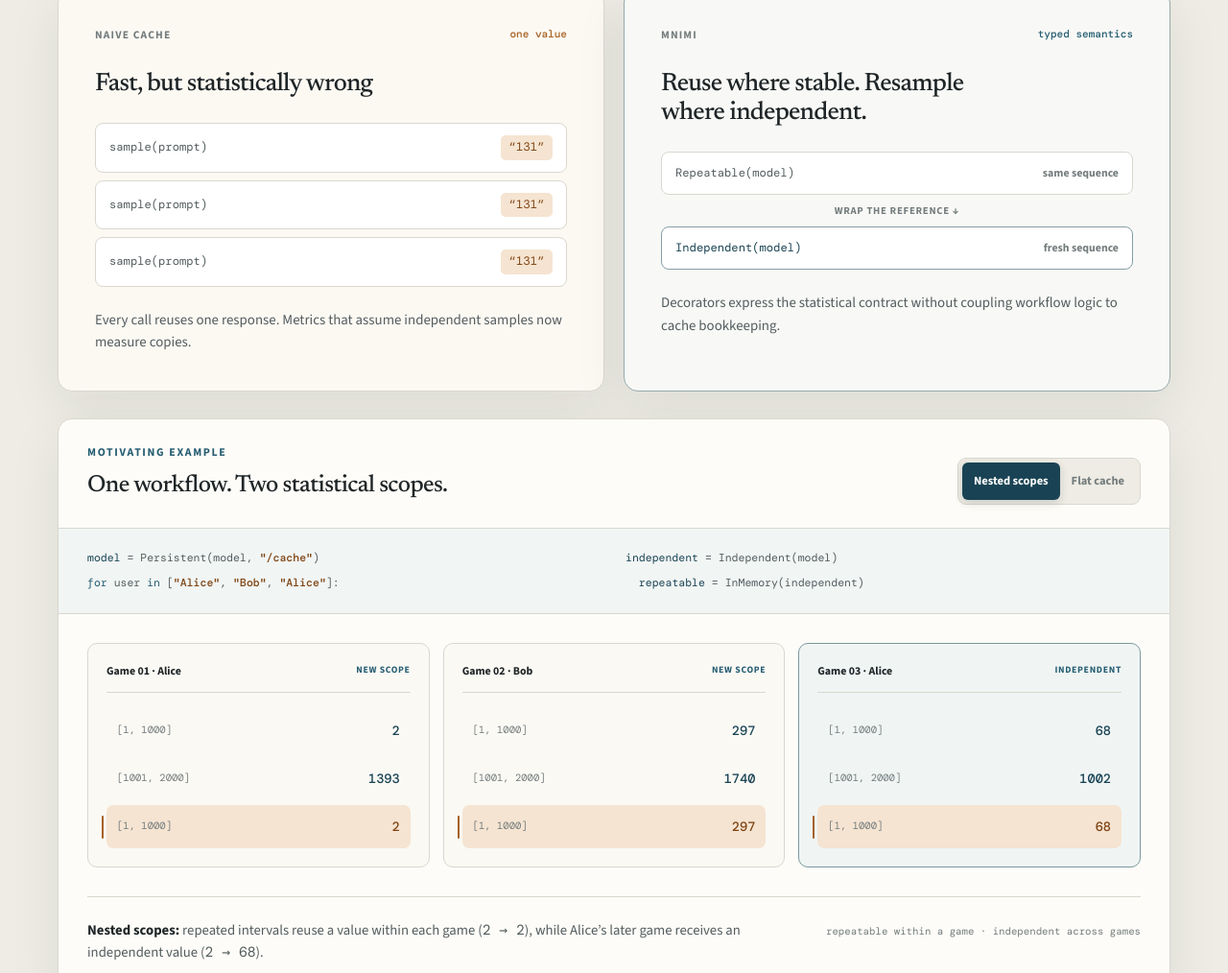
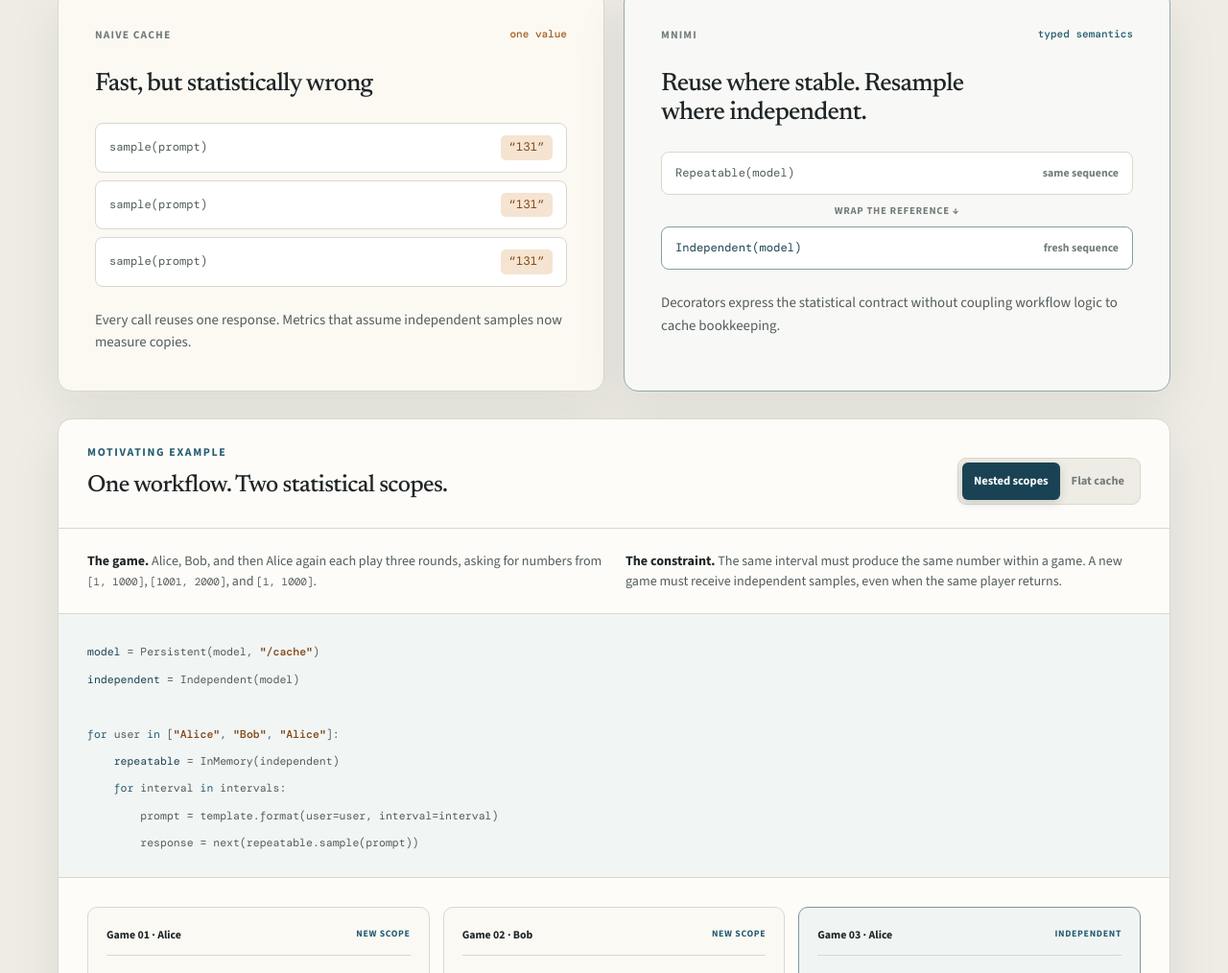
Before and after one commit to jimbou/mnimi, a website: page index.html in a window 1280 px wide. Shown: the part 1786-2800 px from the top of the page at 96% size. Drawn offline with nearby package versions, Linux system fonts and the light colour scheme.

Commit message:
refine: clarify motivating game example

```diff
--- a/index.html
+++ b/index.html
@@ -62,7 +62,7 @@
             <a class="button button-primary" href="https://dl.acm.org/doi/10.1145/3786181.3788729" target="_blank" rel="noopener">Read at ACM <span aria-hidden="true">↗</span></a>
             <a class="button button-secondary" href="https://arxiv.org/abs/2511.22118" target="_blank" rel="noopener">arXiv <span aria-hidden="true">↗</span></a>
             <a class="button button-secondary" href="https://github.com/msv-lab/mnimi" target="_blank" rel="noopener">Code <span aria-hidden="true">↗</span></a>
-            <a class="button button-quiet" href="assets/mnimi-paper.pdf">PDF <span aria-hidden="true">↓</span></a>
+            <a class="button button-secondary" href="assets/mnimi-paper.pdf">PDF <span aria-hidden="true">↓</span></a>
           </div>
         </div>
 
@@ -130,12 +130,19 @@
             </div>
           </figcaption>
 
-          <div class="scope-code" aria-label="Persistent model wrapped by independent sampling across games and in-memory repeatability within each game">
-            <code><span>model</span> = Persistent(model, <b>"/cache"</b>)</code>
-            <code><span>independent</span> = Independent(model)</code>
-            <code><i>for</i> user <i>in</i> [<b>"Alice"</b>, <b>"Bob"</b>, <b>"Alice"</b>]:</code>
-            <code>&nbsp;&nbsp;<span>repeatable</span> = InMemory(independent)</code>
+          <div class="example-brief">
+            <p><strong>The game.</strong> Alice, Bob, and then Alice again each play three rounds, asking for numbers from <code>[1, 1000]</code>, <code>[1001, 2000]</code>, and <code>[1, 1000]</code>.</p>
+            <p><strong>The constraint.</strong> The same interval must produce the same number within a game. A new game must receive independent samples, even when the same player returns.</p>
           </div>
+
+          <pre class="scope-code"><code><span>model</span> = Persistent(model, <b>"/cache"</b>)
+<span>independent</span> = Independent(model)
+
+<i>for</i> user <i>in</i> [<b>"Alice"</b>, <b>"Bob"</b>, <b>"Alice"</b>]:
+    <span>repeatable</span> = InMemory(independent)
+    <i>for</i> interval <i>in</i> intervals:
+        prompt = template.format(user=user, interval=interval)
+        response = next(repeatable.sample(prompt))</code></pre>
 
           <div class="game-grid" aria-live="polite">
             <article class="game-card" data-game="1">
@@ -373,7 +380,7 @@ model = Persistent(model, <span class="code-string">"~/.llm_cache"</span>)
             </div>
           </article>
           <article class="person reveal">
-            <p class="person-role">Author</p>
+            <p class="person-role">Corresponding author</p>
             <h3>Sergey Mechtaev</h3>
             <div class="person-links">
               <a href="mailto:mechtaev@pku.edu.cn">Email</a>
--- a/styles.css
+++ b/styles.css
@@ -306,8 +306,12 @@ h1 em { color: var(--blue); font-style: normal; }
 .mode-switch { display: inline-flex; padding: 4px; border: 1px solid var(--line); border-radius: 9px; background: var(--paper-tint); }
 .mode-switch button { min-height: 39px; padding: 7px 12px; color: var(--muted); border: 0; border-radius: 6px; background: transparent; font-size: 0.78rem; font-weight: 700; cursor: pointer; }
 .mode-switch button[aria-pressed="true"] { color: #fff; background: var(--blue-deep); box-shadow: 0 3px 10px rgba(16, 40, 50, 0.16); }
-.scope-code { display: grid; grid-template-columns: repeat(2, minmax(0, 1fr)); gap: 8px 24px; padding: 22px 30px; border-bottom: 1px solid var(--line); background: color-mix(in srgb, var(--blue-wash) 40%, var(--surface)); }
-.scope-code code { color: var(--ink-soft); font-size: 0.72rem; }
+.example-brief { display: grid; grid-template-columns: repeat(2, minmax(0, 1fr)); gap: 24px; padding: 23px 30px; border-bottom: 1px solid var(--line); }
+.example-brief p { margin: 0; color: var(--ink-soft); font-size: 0.88rem; line-height: 1.5; }
+.example-brief strong { color: var(--ink); }
+.example-brief code { font-size: 0.78em; }
+.scope-code { display: block; overflow-x: auto; margin: 0; padding: 23px 30px; border-bottom: 1px solid var(--line); background: color-mix(in srgb, var(--blue-wash) 40%, var(--surface)); white-space: pre; }
+.scope-code code { color: var(--ink-soft); font-size: 0.72rem; line-height: 1.7; }
 .scope-code span { color: var(--blue-deep); }
 .scope-code b { color: var(--amber-deep); font-weight: 500; }
 .scope-code i { color: var(--blue); font-style: normal; }
@@ -461,7 +465,7 @@ footer { border-top: 1px solid var(--line); }
   .pattern-principles article + article { border-top: 1px solid var(--line); border-left: 0; }
   .pattern-principles article { min-height: 0; }
   .sampling-demo figcaption { align-items: start; flex-direction: column; }
-  .scope-code { grid-template-columns: 1fr; }
+  .example-brief { grid-template-columns: 1fr; gap: 12px; }
   .demo-explanation { align-items: start; flex-direction: column; gap: 12px; }
   .demo-rule { text-align: left; }
   .layer { grid-template-columns: 1fr; gap: 9px; }
@@ -479,7 +483,7 @@ footer { border-top: 1px solid var(--line); }
   .logo-orbit { width: 220px; margin: 0 auto 28px; }
   .hero-emblem dl { margin-top: 20px; }
   .tension-card, .pattern-stage { padding: 22px; }
-  .sampling-demo figcaption, .scope-code, .game-grid { padding: 22px; }
+  .sampling-demo figcaption, .example-brief, .scope-code, .game-grid { padding: 22px; }
   .demo-explanation { margin: 0 22px; }
   .mode-switch { width: 100%; }
   .mode-switch button { flex: 1; }
```
Also changed, not shown: tests/website.test.mjs (+9 -0 lines).
